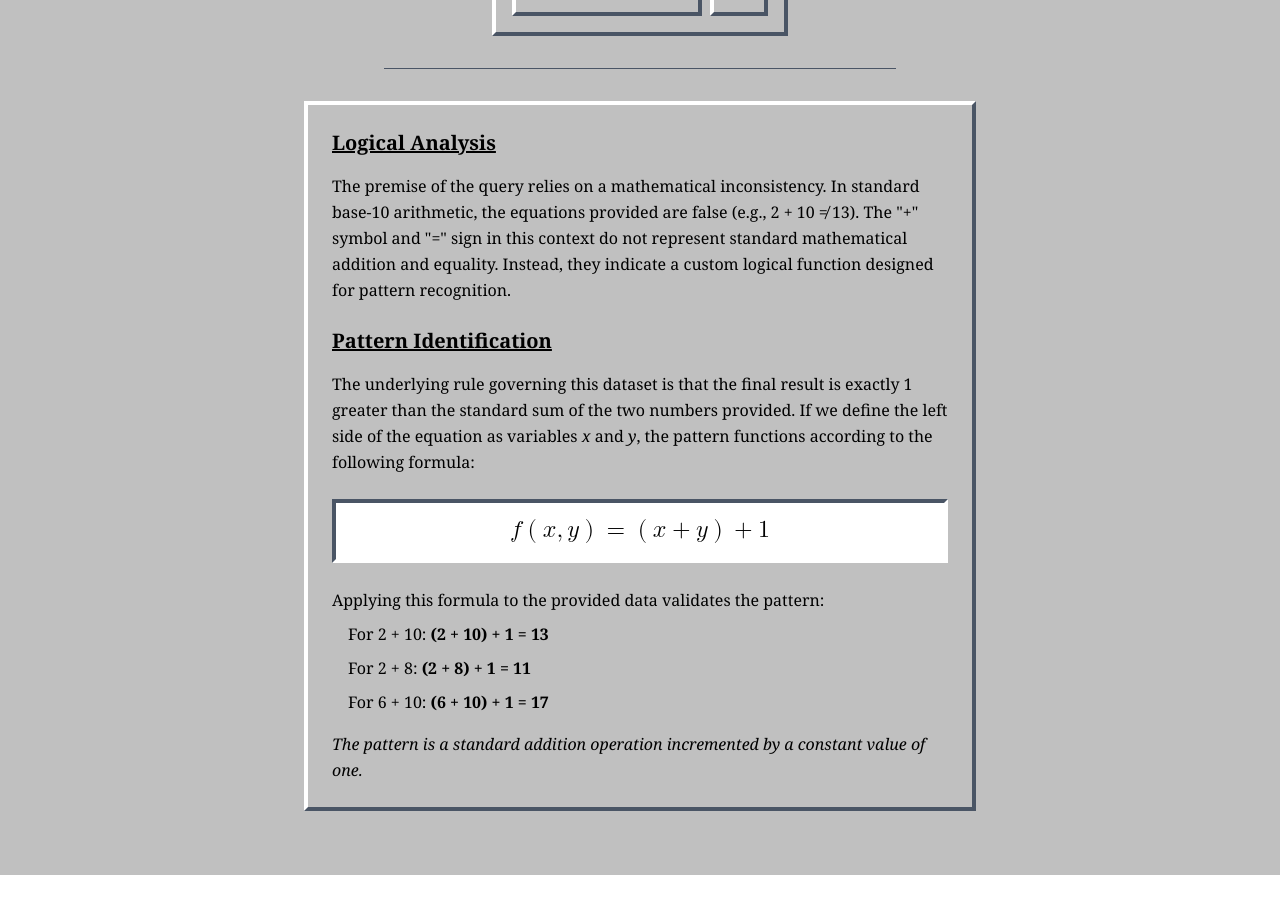
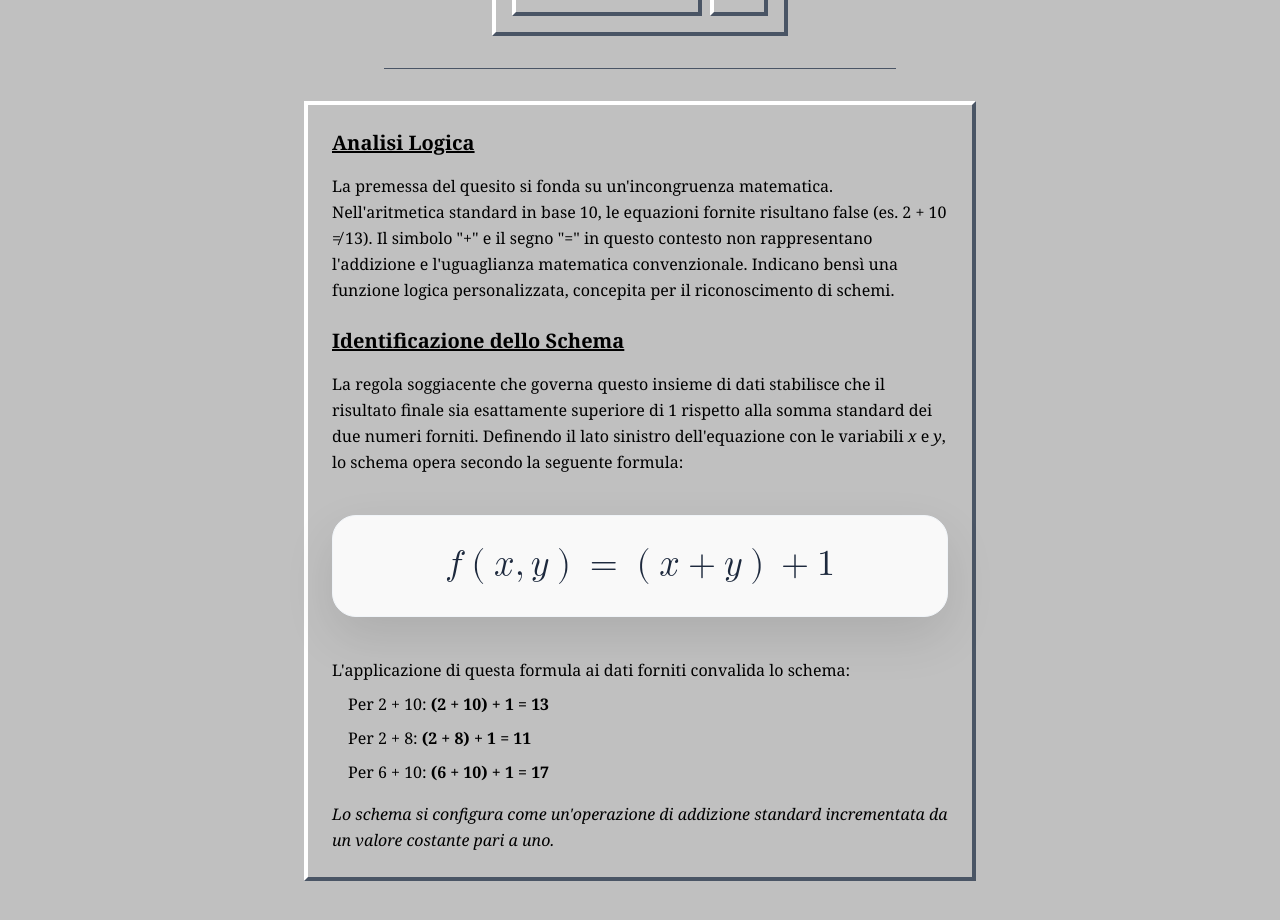
Before and after one commit to legato-sonata/stretto, a SvelteKit app: page / in a window 1280 px wide. Shown: the part 440-1360 px from the top of the page. Before the commit the page ends 1315 px from the top, so only its background shows below. Built offline with nearby package versions, Linux system fonts and the light colour scheme.

Commit message:
docs: translate explanation to Italian and modernize formula UI

```diff
--- a/src/routes/+page.svelte
+++ b/src/routes/+page.svelte
@@ -133,18 +133,19 @@
 
 		<!-- Explanation Section -->
 		<div class="text-left w-full max-w-2xl bg-[#c0c0c0] border-4 border-t-white border-l-white border-b-gray-600 border-r-gray-600 p-6 mb-8 font-serif leading-relaxed">
-			<h2 class="text-xl font-bold mb-4"><u>Logical Analysis</u></h2>
+			<h2 class="text-xl font-bold mb-4"><u>Analisi Logica</u></h2>
 			<p class="mb-4">
-				The premise of the query relies on a mathematical inconsistency. In standard base-10 arithmetic, the equations provided are false (e.g., 2 + 10 &ne; 13). The "+" symbol and "=" sign in this context do not represent standard mathematical addition and equality. Instead, they indicate a custom logical function designed for pattern recognition.
+				La premessa del quesito si fonda su un'incongruenza matematica. Nell'aritmetica standard in base 10, le equazioni fornite risultano false (es. 2 + 10 &ne; 13). Il simbolo "+" e il segno "=" in questo contesto non rappresentano l'addizione e l'uguaglianza matematica convenzionale. Indicano bensì una funzione logica personalizzata, concepita per il riconoscimento di schemi.
 			</p>
 
-			<h2 class="text-xl font-bold mb-4 mt-6"><u>Pattern Identification</u></h2>
+			<h2 class="text-xl font-bold mb-4 mt-6"><u>Identificazione dello Schema</u></h2>
 			<p class="mb-4">
-				The underlying rule governing this dataset is that the final result is exactly 1 greater than the standard sum of the two numbers provided.
-				If we define the left side of the equation as variables <i>x</i> and <i>y</i>, the pattern functions according to the following formula:
+				La regola soggiacente che governa questo insieme di dati stabilisce che il risultato finale sia esattamente superiore di 1 rispetto alla somma standard dei due numeri forniti.
+				Definendo il lato sinistro dell'equazione con le variabili <i>x</i> e <i>y</i>, lo schema opera secondo la seguente formula:
 			</p>
 
-			<div class="my-6 p-4 bg-white border-4 border-t-gray-600 border-l-gray-600 border-b-white border-r-white text-center text-2xl font-serif overflow-x-auto">
+			<!-- Ultra-modern, sleek contrast block -->
+			<div class="my-10 p-8 bg-white/90 backdrop-blur-md rounded-3xl shadow-[0_20px_50px_rgba(0,0,0,0.1)] border border-slate-100 text-center text-4xl font-sans tracking-wide text-slate-800 overflow-x-auto transform transition-all hover:-translate-y-2 hover:shadow-[0_30px_60px_rgba(0,0,0,0.15)] duration-500 ease-out">
 				<math xmlns="http://www.w3.org/1998/Math/MathML" display="block">
 					<mi>f</mi>
 					<mo>(</mo>
@@ -163,14 +164,14 @@
 				</math>
 			</div>
 
-			<p class="mb-2">Applying this formula to the provided data validates the pattern:</p>
+			<p class="mb-2">L'applicazione di questa formula ai dati forniti convalida lo schema:</p>
 			<ul class="list-square list-inside ml-4 space-y-2 mb-4">
-				<li>For 2 + 10: <b>(2 + 10) + 1 = 13</b></li>
-				<li>For 2 + 8: <b>(2 + 8) + 1 = 11</b></li>
-				<li>For 6 + 10: <b>(6 + 10) + 1 = 17</b></li>
+				<li>Per 2 + 10: <b>(2 + 10) + 1 = 13</b></li>
+				<li>Per 2 + 8: <b>(2 + 8) + 1 = 11</b></li>
+				<li>Per 6 + 10: <b>(6 + 10) + 1 = 17</b></li>
 			</ul>
 			<p class="mt-4">
-				<i>The pattern is a standard addition operation incremented by a constant value of one.</i>
+				<i>Lo schema si configura come un'operazione di addizione standard incrementata da un valore costante pari a uno.</i>
 			</p>
 		</div>
 	</center>
```
